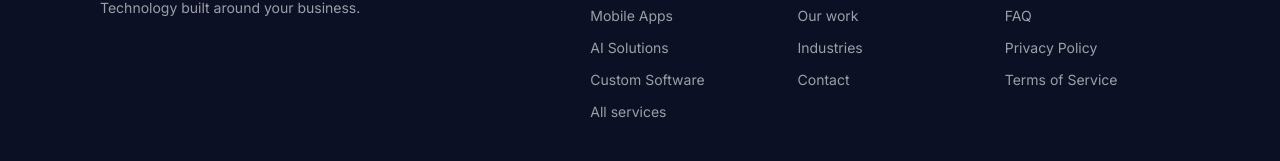
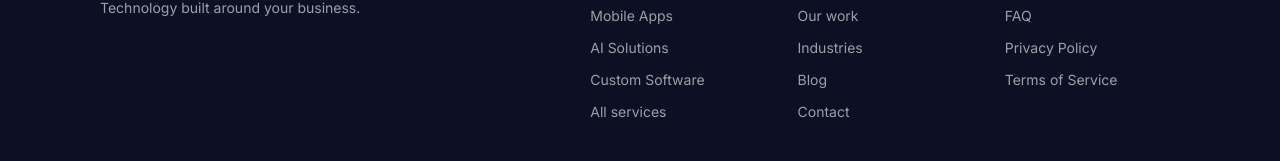
Before and after one commit to abdulsamadxai/cyber-nexa-solution, a React (Vite) app in the folder apps/web/: page / in a window 1280 px wide. Shown: the part 3270-3431 px from the top of the page. Built offline with nearby package versions, Linux system fonts and the light colour scheme; no server answers.

Commit message:
feat: add full blog system (public pages + admin manager)

```diff
--- a/apps/web/src/components/site/Footer.tsx
+++ b/apps/web/src/components/site/Footer.tsx
@@ -7,7 +7,7 @@ import { waLink } from "@/lib/whatsapp";
 
 const columns = [
   { title: "Services", links: [["Web Development", "/services/web-development"], ["Mobile Apps", "/services/mobile-app-development"], ["AI Solutions", "/services/ai-solutions"], ["Custom Software", "/services/custom-software"], ["All services", "/services"]] },
-  { title: "Company", links: [["About", "/about"], ["Our work", "/projects"], ["Industries", "/industries"], ["Contact", "/contact"]] },
+  { title: "Company", links: [["About", "/about"], ["Our work", "/projects"], ["Industries", "/industries"], ["Blog", "/blog"], ["Contact", "/contact"]] },
   { title: "Support", links: [["Start a project", "/start-a-project"], ["FAQ", "/faq"], ["Privacy Policy", "/privacy"], ["Terms of Service", "/terms"]] },
 ];
 
```
